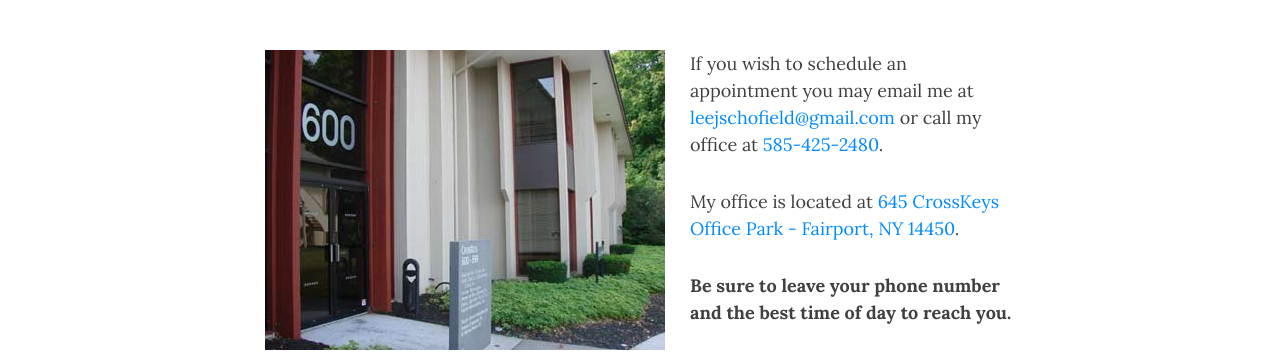
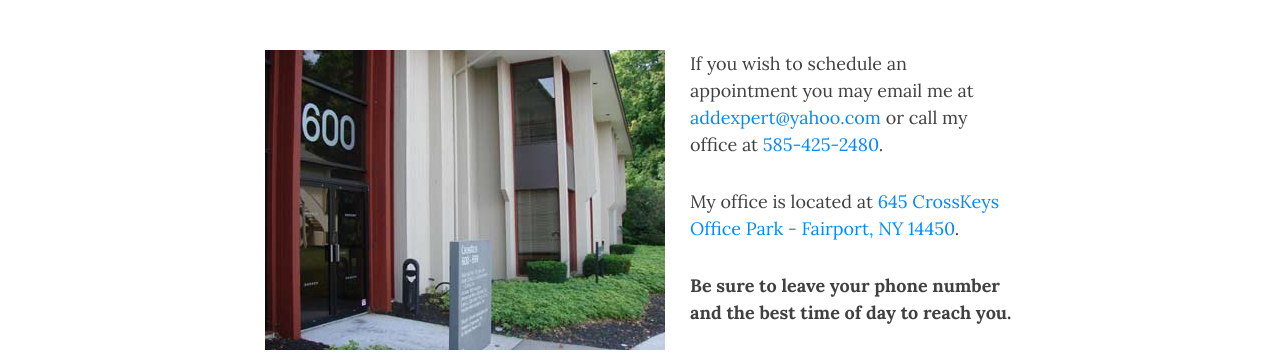
Before and after one commit to schof/schof.github.io, a Jekyll site: the page built from contact.md, in a window 1280 px wide and 1395 px high. Shown: the part 278-630 px from the top of the window. Built offline with Jekyll 4.4.1, drawn with Linux system fonts in a browser that asks for light colours; nearby versions of some CDN libraries.

Commit message:
Fixed email

```diff
--- a/_config.yml
+++ b/_config.yml
@@ -65,7 +65,7 @@ plugins:
 # Important: you must keep the "name" parameter, everything else you can remove
 author:
   name: Dr. Lee Schofield
-  email: leejschofield@gmail.com
+  email: addexpert@yahoo.com
   telephone: 585-425-2480 # eg. +14159998888
   amazon: https://www.amazon.com/ADD-Rescue-Child-Survive-Thrive/dp/1544124376/
 
```
